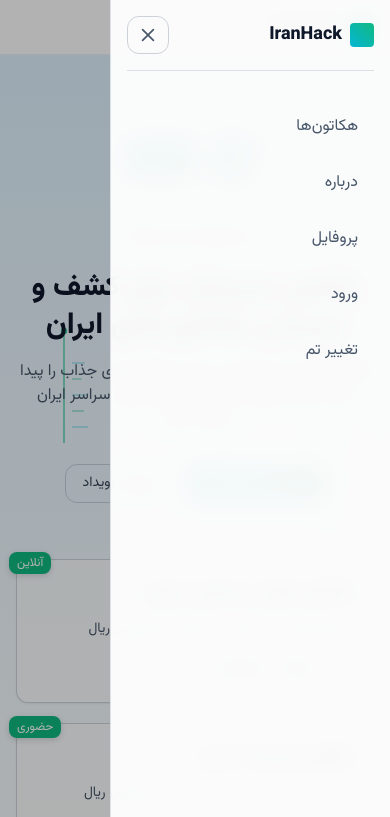
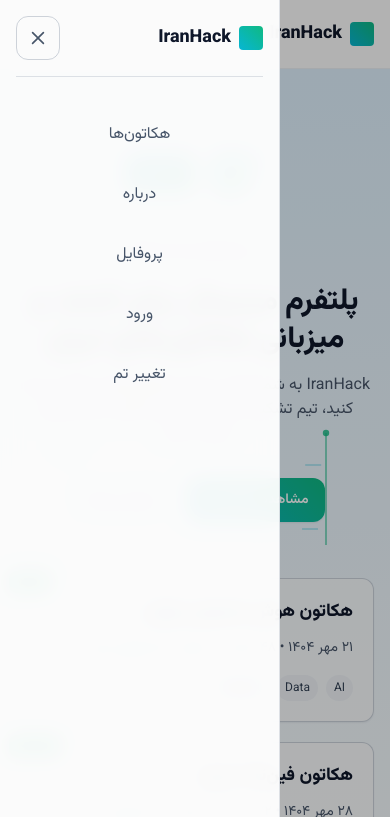
Before and after one commit to matin1383-1/IranHack, a plain HTML site: page public/index.html in a window 390 px wide. Both pictures are taken after a click on the button "منو". Shown: the top 817 px of the page. Drawn offline with nearby package versions, Linux system fonts and the light colour scheme.

Commit message:
fixing the mobile bugs

```diff
--- a/public/assets/styles.css
+++ b/public/assets/styles.css
@@ -66,9 +66,9 @@
 }
 
 /* Mobile menu styles */
-.mobile-menu { position: fixed; top: 0; right: -100%; width: 280px; height: 100vh; background: rgba(255, 255, 255, 0.95); backdrop-filter: blur(10px); border-left: 1px solid rgba(100, 116, 139, 0.2); transition: right 0.3s ease-in-out; z-index: 50; padding: 1rem; }
-.dark .mobile-menu { background: rgba(2, 6, 23, 0.95); border-left-color: rgba(30, 41, 59, 0.8); }
-.mobile-menu.open { right: 0; }
+.mobile-menu { position: fixed; top: 0; left: -100%; width: 280px; height: 100vh; background: rgba(255, 255, 255, 0.95); backdrop-filter: blur(10px); border-right: 1px solid rgba(100, 116, 139, 0.2); transition: left 0.3s ease-in-out; z-index: 50; padding: 1rem; }
+.dark .mobile-menu { background: rgba(2, 6, 23, 0.95); border-right-color: rgba(30, 41, 59, 0.8); }
+.mobile-menu.open { left: 0; }
 .mobile-menu-overlay { position: fixed; top: 0; left: 0; width: 100%; height: 100%; background: rgba(0, 0, 0, 0.3); opacity: 0; visibility: hidden; transition: opacity 0.3s ease-in-out, visibility 0.3s ease-in-out; z-index: 40; }
 .mobile-menu-overlay.open { opacity: 1; visibility: visible; }
 .mobile-menu-header { display: flex; justify-content: space-between; align-items: center; margin-bottom: 2rem; padding-bottom: 1rem; border-bottom: 1px solid rgba(100, 116, 139, 0.2); }
@@ -87,3 +87,57 @@
 body.menu-open .desktop-nav { display: none !important; }
 /* Optionally hide the hamburger icon itself when menu is open (if desired) */
 /* body.menu-open .hamburger-btn { visibility: hidden; } */
+
+/* Mobile-specific improvements */
+@media (max-width: 768px) {
+  /* Prevent horizontal scrolling */
+  body { overflow-x: hidden; }
+
+  /* Improve touch targets */
+  .nav-link, .btn-primary, .btn-ghost, .icon-btn {
+    min-height: 44px;
+    min-width: 44px;
+    display: flex;
+    align-items: center;
+    justify-content: center;
+  }
+
+  /* Better spacing for mobile */
+  .container { padding-left: 1rem; padding-right: 1rem; }
+
+  /* Improve card touch targets */
+  .card { cursor: pointer; }
+
+  /* Better hamburger button touch area */
+  .hamburger-btn {
+    min-width: 44px;
+    min-height: 44px;
+    padding: 0.75rem;
+  }
+
+  /* Prevent zoom on input focus */
+  input, textarea, select { font-size: 16px; }
+
+  /* Better mobile menu touch targets */
+  .mobile-menu-nav .nav-link {
+    min-height: 48px;
+    padding: 0.875rem 1rem;
+  }
+}
+
+/* Extra small mobile devices - under 371px */
+@media (max-width: 371px) {
+  /* Move button below inputs in hackathons form */
+  .grid.gap-3.sm\\:grid-cols-3 {
+    grid-template-columns: 1fr !important;
+  }
+
+  /* Ensure proper spacing between inputs and button */
+  .grid.gap-3.sm\\:grid-cols-3 > * {
+    margin-bottom: 0.75rem;
+  }
+
+  .grid.gap-3.sm\\:grid-cols-3 > *:last-child {
+    margin-bottom: 0;
+  }
+}
--- a/public/index.html
+++ b/public/index.html
@@ -2,7 +2,7 @@
 <html lang="fa" dir="rtl">
   <head>
     <meta charset="utf-8" />
-    <meta name="viewport" content="width=device-width, initial-scale=1" />
+    <meta name="viewport" content="width=device-width, initial-scale=1, maximum-scale=1, user-scalable=no" />
     <meta name="color-scheme" content="light dark" />
     <title>IranHack — پلتفرم هکاتون‌های ایران</title>
     <meta name="description" content="IranHack، پلتفرمی مینیمال و زیبا برای کشف، ثبت‌نام و میزبانی هکاتون‌ها در ایران." />
```
Also changed, not shown: public/about.html (+1 -1 lines), public/event.html (+1 -1 lines), public/hackathons.html (+1 -1 lines), public/login.html (+1 -1 lines), public/profile.html (+1 -1 lines), public/rules.html (+1 -1 lines), public/tags.html (+1 -1 lines).
